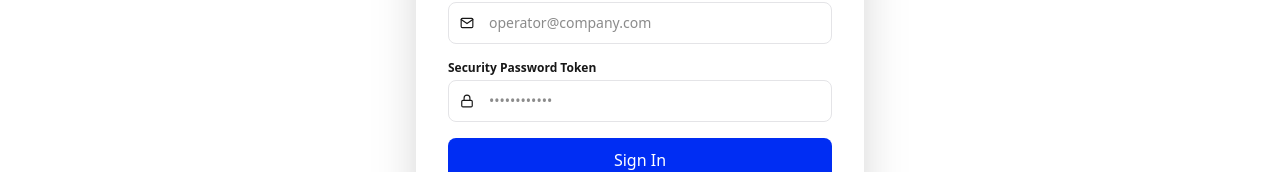
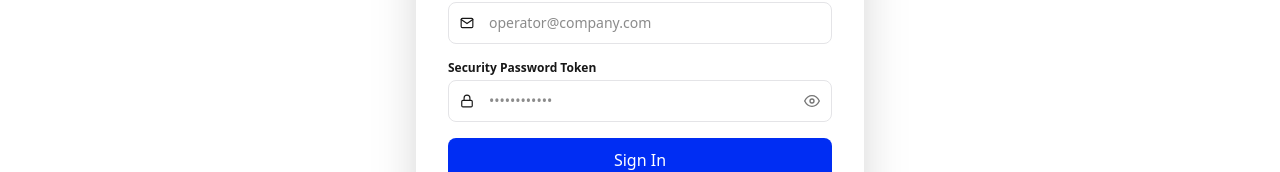
Before and after one commit to Ade-Adex/KeilaChatFrontend, a Next.js app: page /signin in a window 1280 px wide. Shown: the part 388-560 px from the top of the page. Built offline with nearby package versions, Linux system fonts and the light colour scheme; no server answers.

Commit message:
Add password visibility toggle to signin form

```diff
--- a/app/(auth)/signin/page.tsx
+++ b/app/(auth)/signin/page.tsx
@@ -5,7 +5,7 @@
 import { useState, useEffect } from 'react'
 import { useRouter } from 'next/navigation'
 import { useAuthStore } from '@/app/store/useAuthStore'
-import { FiBriefcase, FiLock, FiMail } from 'react-icons/fi'
+import { FiBriefcase, FiLock, FiMail, FiEye, FiEyeOff } from 'react-icons/fi'
 
 const BACKEND_URL =
   process.env.NEXT_PUBLIC_BACKEND_URL || 'http://localhost:5000'
@@ -21,6 +21,7 @@ export default function AdminLoginPage() {
   const [password, setPassword] = useState('')
   const [errorMsg, setErrorMsg] = useState<string | null>(null)
   const [submitting, setSubmitting] = useState(false)
+  const [showPassword, setShowPassword] = useState(false)
 
   useEffect(() => {
     if (user) {
@@ -103,13 +104,20 @@ export default function AdminLoginPage() {
   <div className="relative">
     <FiLock className="absolute left-3 top-1/2 -translate-y-1/2 text-foreground text-sm" />
     <input
-                type="password"
+      type={showPassword ? 'text' : 'password'}
       required
       value={password}
       onChange={(e) => setPassword(e.target.value)}
       placeholder="••••••••••••"
-                className="w-full bg-background border border-border rounded-lg pl-10 pr-4 py-2.5 text-sm! text-foreground outline-none focus:border-primary transition-colors"
+      className="w-full bg-background border border-border rounded-lg pl-10 pr-10 py-2.5 text-sm! text-foreground outline-none focus:border-primary transition-colors"
     />
+    <button
+      type="button"
+      onClick={() => setShowPassword(!showPassword)}
+      className="absolute right-3 top-1/2 -translate-y-1/2 text-foreground/60 hover:text-foreground transition-colors"
+    >
+      {showPassword ? <FiEyeOff size={16} /> : <FiEye size={16} />}
+    </button>
   </div>
 </div>
 
```
Lines whose indentation alone changed are shown as unchanged.
